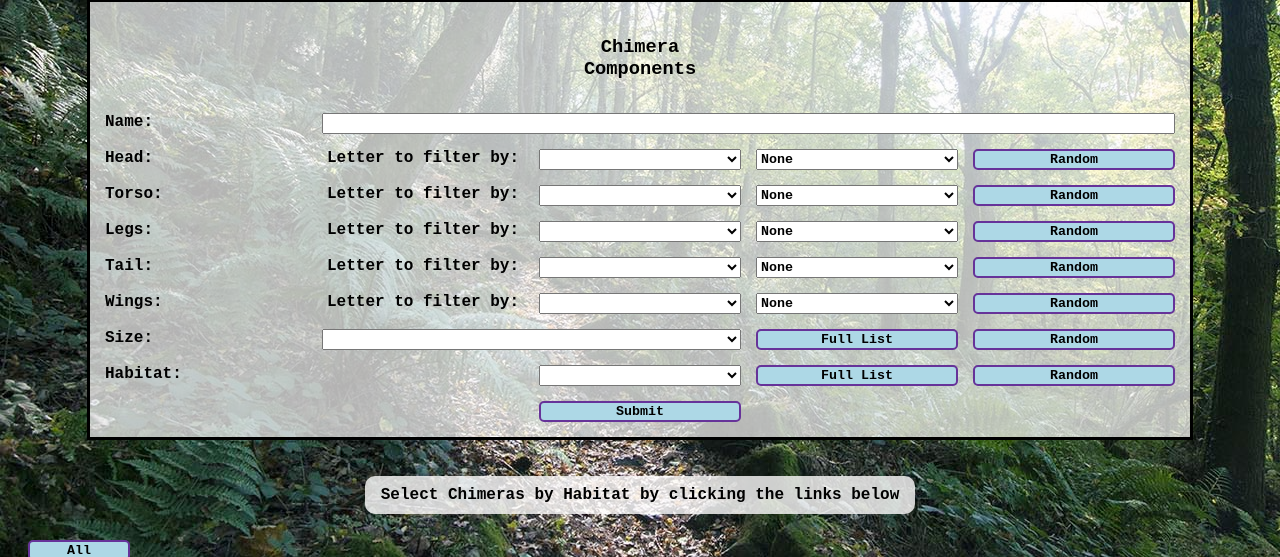
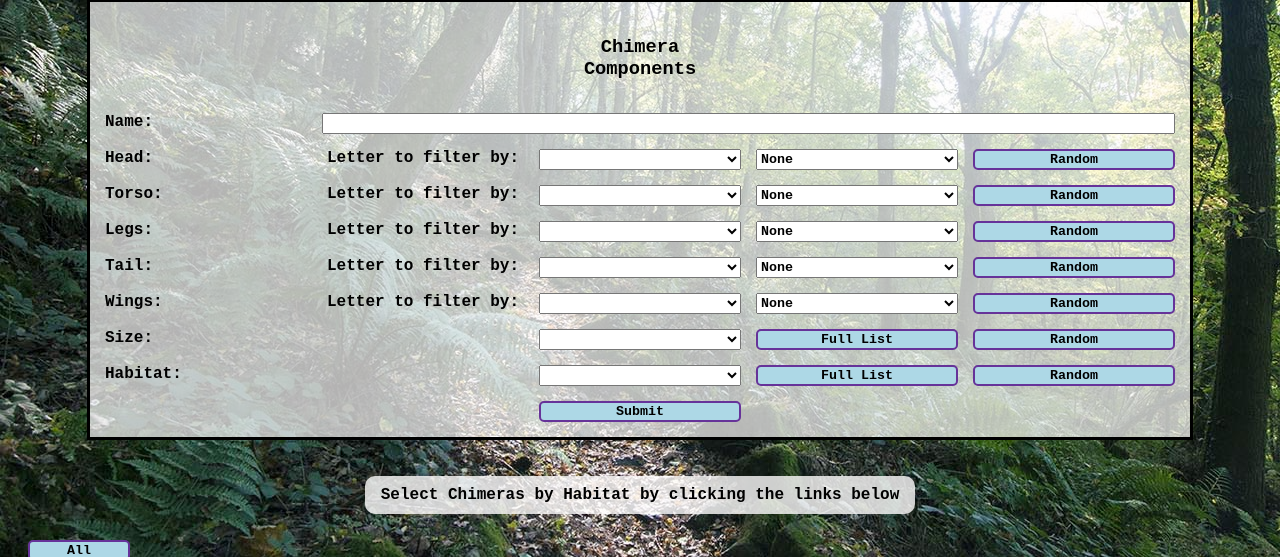
Before and after one commit to dwandrew/chimerical, a PHP site: page / in a window 1280 px wide. Shown: the part 209-766 px from the top of the page. Run offline with PHP 8.4, Linux system fonts and the light colour scheme; lists and menus that the app fills with data are empty.

Commit message:
slight css changes to text size

```diff
--- a/frontend/style.css
+++ b/frontend/style.css
@@ -89,7 +89,8 @@ span{
 }
 
 #chimera-size{
-    grid-column: 2 / span 2;
+    grid-column: 3 / span 1;
+    font-size: 9px;
 }
 
 button, #chimera-submit {
```
